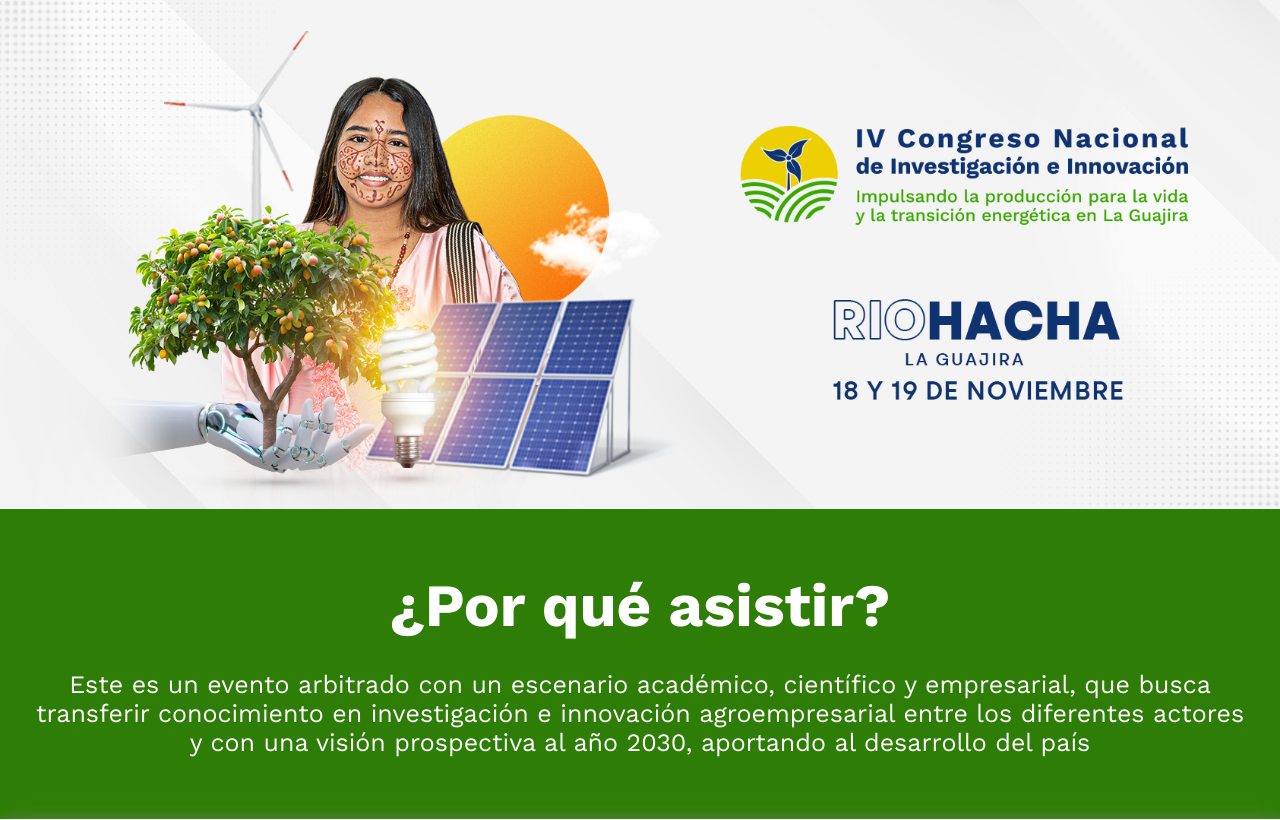
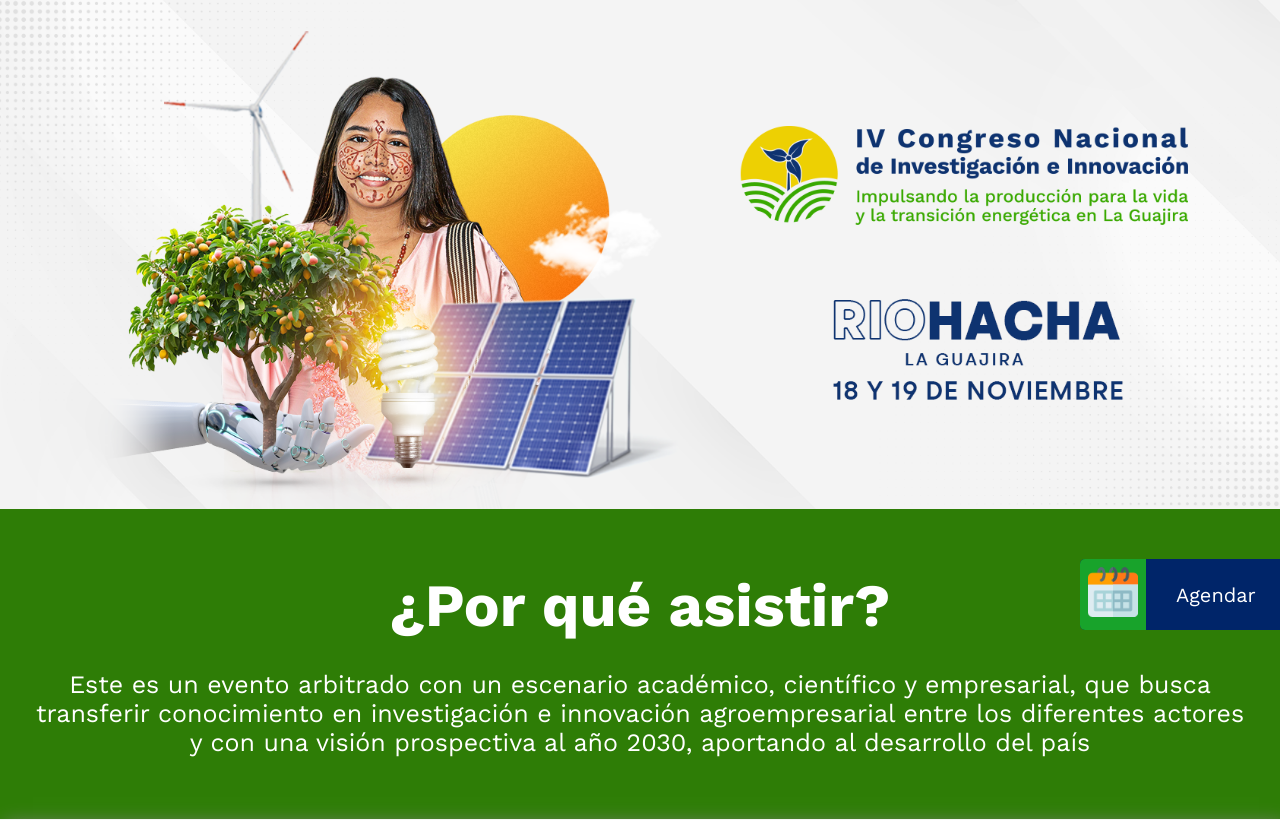
Before and after one commit to daniela28288/Congreso, a PHP site: page / in a window 1280 px wide. Shown: the part 81-901 px from the top of the page. Run offline with PHP 8.4, Linux system fonts and the light colour scheme.

Commit message:
boton de agendar agregado

```diff
--- a/index.css
+++ b/index.css
@@ -83,6 +83,45 @@ header a:hover {
 }
 
 /* ----------------------------------------------------------------------------------------------------------- */
+
+
+
+
+/* <!---------------------------------------------------------- BOTON AGENDAR -------------------------------------------------> */
+.boton_agendar{
+  width: 200px;
+  position: absolute;
+  top: 80vh;
+  right: 0;
+  z-index: 1000;
+  display: flex;
+  gap: 30px;
+  align-items: center;
+  background-color: #002569;
+  color: #fff;
+  font-size: 20px;
+  border-top-left-radius: 5px;
+  border-bottom-left-radius: 5px;
+  position: fixed;
+}
+.boton_agendar img{
+  height: 50px;
+  transition: transform 0.3s ease;
+}
+.boton_agendar img:hover{
+  transform: scale(1.1);
+}
+.contenedor_icon_agendar{
+  background-color: #18a32b;
+  padding: 8px;
+  border-top-left-radius: 5px;
+  border-bottom-left-radius: 5px;
+}
+
+/* <!-----------------------------------------------------------------------------------------------------------------------> */
+
+
+
 
 
 /*---------------------------------------------- INFORMACION POR QUE ASISTIR --------------------------------- */
--- a/index.php
+++ b/index.php
@@ -19,6 +19,23 @@
     <img src="img/portada_vertical_info.png" alt="" class="img_banner2">
 
     <!-- ----------------------------------------------------------------------------------------------------------------->
+
+
+
+
+    <!-- ------------------------------------------------------- BOTON AGENDAR ------------------------------------------------->
+
+    <a href="#" class="boton_agendar">
+        <div class="contenedor_icon_agendar">
+            <img src="img/icon_calendario_color.png" alt="">
+        </div>
+        <p>Agendar</p>
+    </a>
+
+    <!-- ------------------------------------------------------- BOTON AGENDAR ------------------------------------------------->
+
+
+
 
 
 
```
Also changed, not shown: img/icon_calendario_color.png (added).
